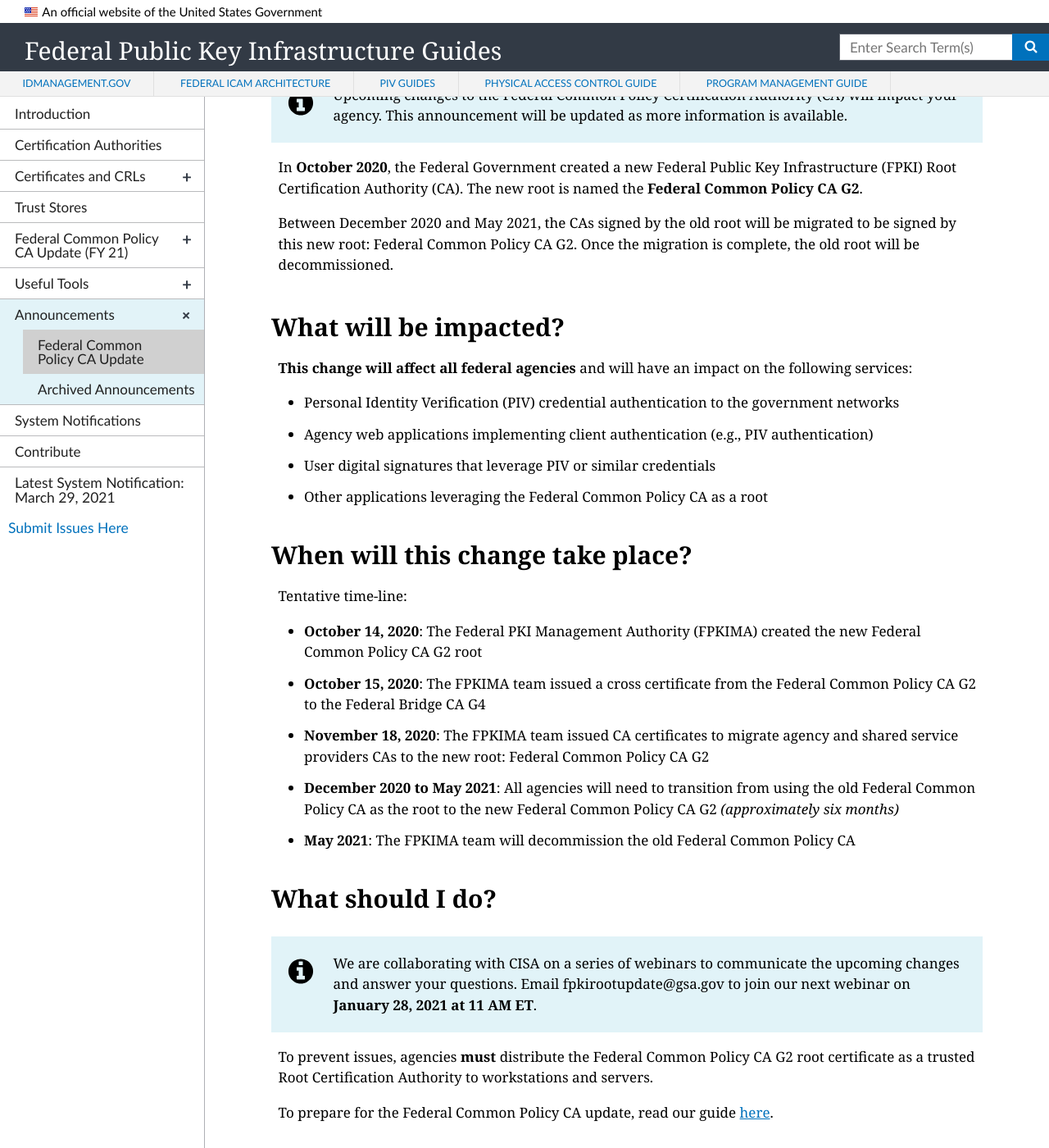
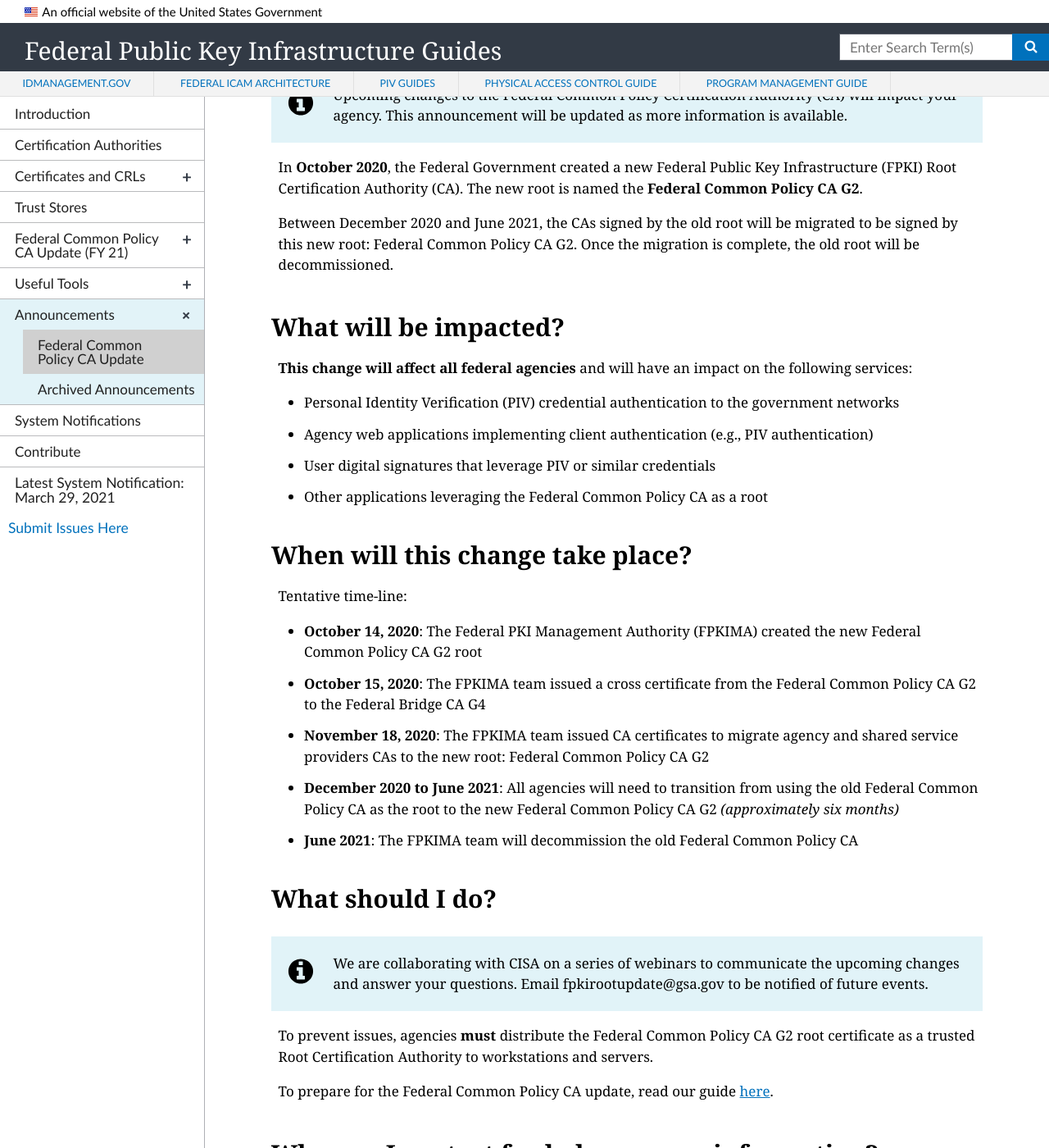
Before and after one commit to GSA/fpki-guides, a Jekyll site: the page built from _announcements/01_common_policy_rekey.md, in a window 1280 px wide and 1400 px high, scrolled down 210 px. Shown: the whole window at 82% size. Built offline with Jekyll 4.4.1, drawn with Linux system fonts in a browser that asks for light colours; nearby versions of some CDN libraries.

Commit message:
Update 01_common_policy_rekey.md

```diff
--- a/_announcements/01_common_policy_rekey.md
+++ b/_announcements/01_common_policy_rekey.md
@@ -13,7 +13,7 @@
 
 In **October 2020**, the Federal Government created a new Federal Public Key Infrastructure (FPKI) Root Certification Authority (CA).  The new root is named the **Federal Common Policy CA G2**.
 
-Between December 2020 and May 2021, the CAs signed by the old root will be migrated to be signed by this new root: Federal Common Policy CA G2.  Once the migration is complete, the old root will be decommissioned.
+Between December 2020 and June 2021, the CAs signed by the old root will be migrated to be signed by this new root: Federal Common Policy CA G2.  Once the migration is complete, the old root will be decommissioned.
 
 ## What will be impacted?
 
@@ -30,12 +30,12 @@
 - **October 14, 2020**: The Federal PKI Management Authority (FPKIMA) created the new Federal Common Policy CA G2 root
 - **October 15, 2020**: The FPKIMA team issued a cross certificate from the Federal Common Policy CA G2 to the Federal Bridge CA G4
 - **November 18, 2020**: The FPKIMA team issued CA certificates to migrate agency and shared service providers CAs to the new root: Federal Common Policy CA G2
-- **December 2020 to May 2021**: All agencies will need to transition from using the old Federal Common Policy CA as the root to the new Federal Common Policy CA G2 *(approximately six months)*
-- **May 2021**: The FPKIMA team will decommission the old Federal Common Policy CA
+- **December 2020 to June 2021**: All agencies will need to transition from using the old Federal Common Policy CA as the root to the new Federal Common Policy CA G2 *(approximately six months)*
+- **June 2021**: The FPKIMA team will decommission the old Federal Common Policy CA
 
 ## What should I do?
 
-{% include alert-info.html content="We are collaborating with CISA on a series of webinars to communicate the upcoming changes and answer your questions.  Email fpkirootupdate@gsa.gov to join our next webinar on <strong>January 28, 2021 at 11 AM ET</strong>." %}
+{% include alert-info.html content="We are collaborating with CISA on a series of webinars to communicate the upcoming changes and answer your questions.  Email fpkirootupdate@gsa.gov to be notified of future events." %}
 
 To prevent issues, agencies **must** distribute the Federal Common Policy CA G2 root certificate as a trusted Root Certification Authority to workstations and servers.
 
```
